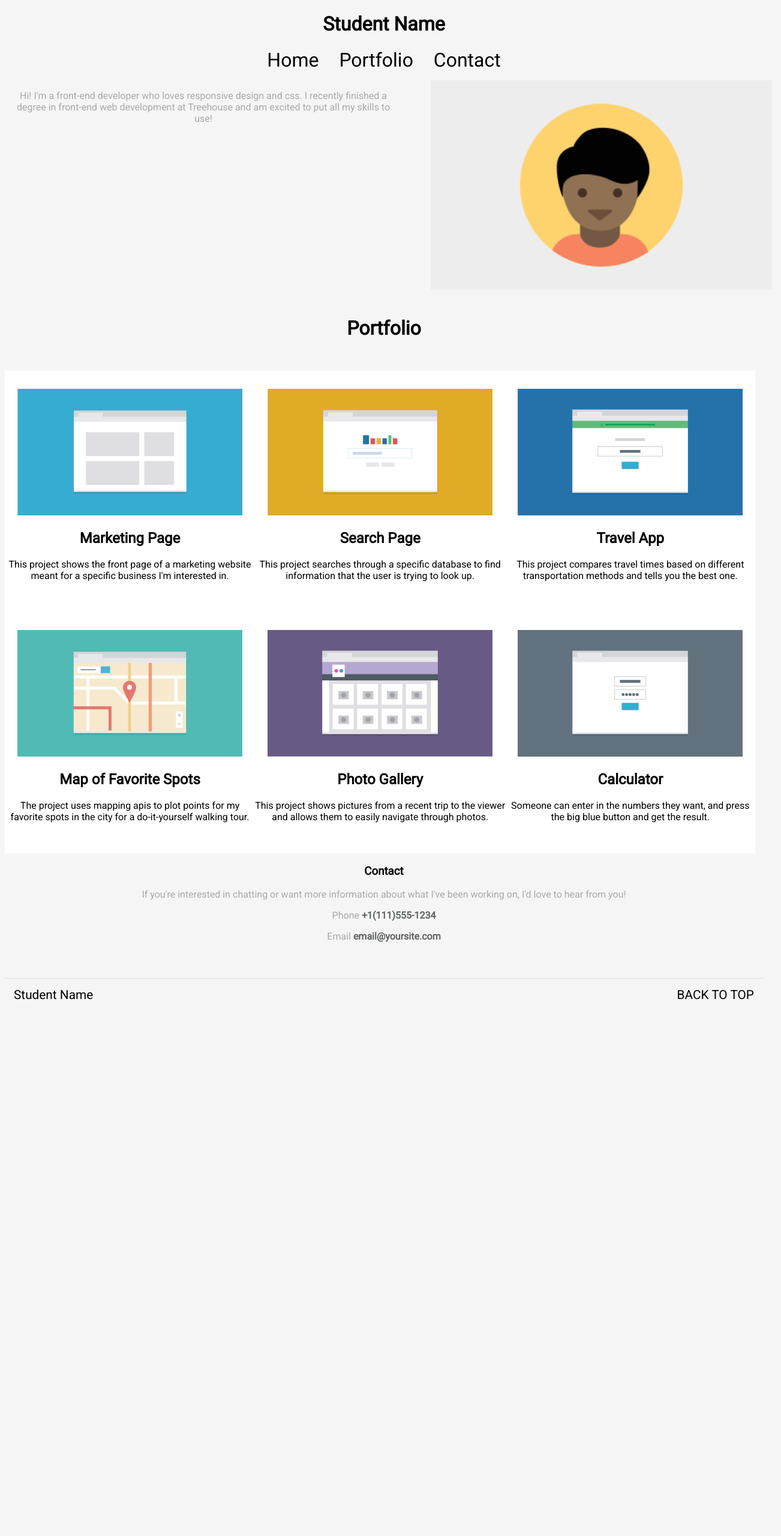
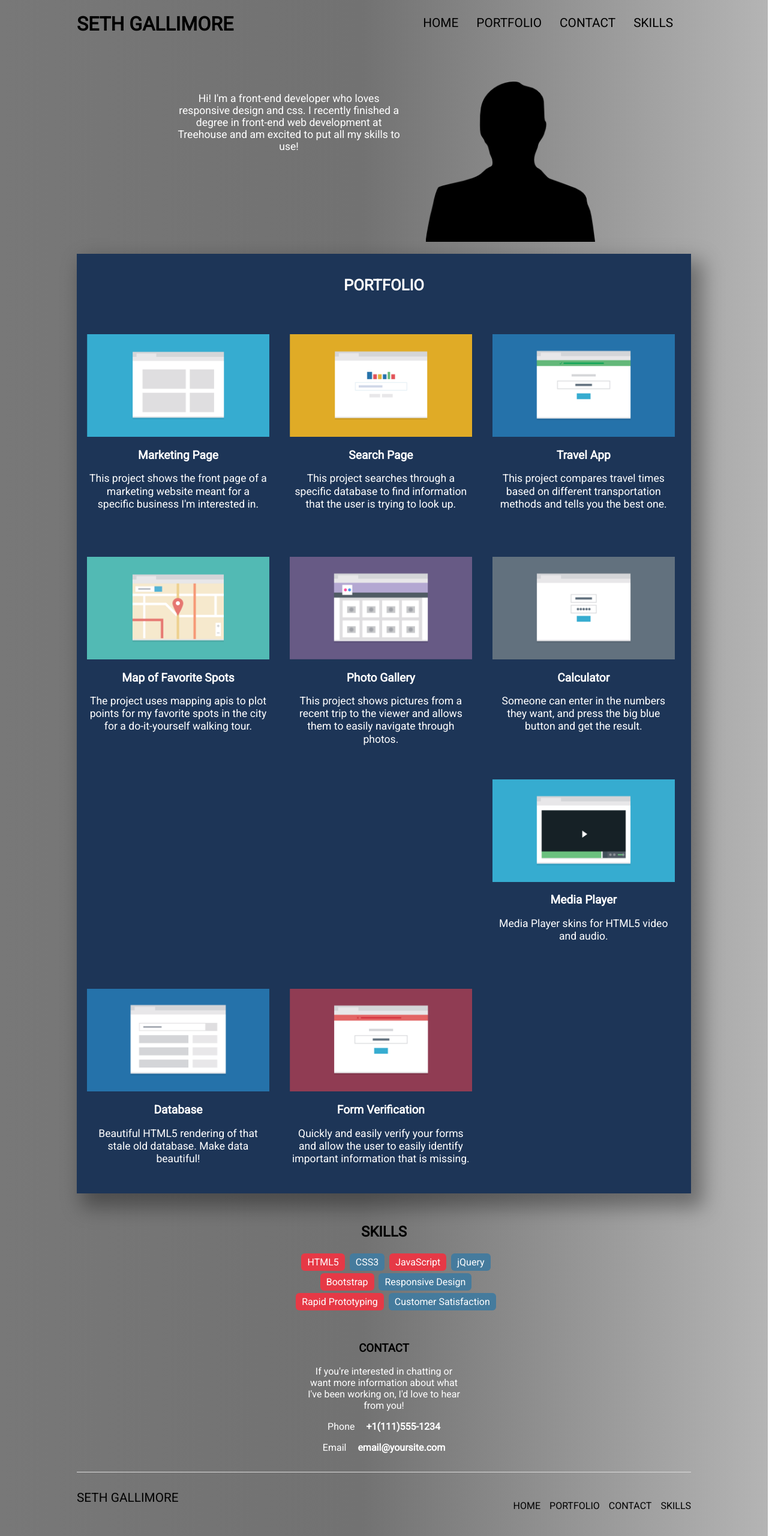
Before and after one commit to setggall/Responsive-Layout-Project, a plain HTML site: page index.html in a window 1280 px wide. Shown: the top 2560 px of the page at 60% size, 1302 px wide, since content can reach past the window. Before the commit the page ends 1681 px from the top, so only its background shows below. Drawn offline with Linux system fonts and the light colour scheme.

Commit message:
Finished Project maybe
Added Skills section, moved CSS files to own folder, added more
portfolio items.  General maintenance.

```diff
--- /dev/null
+++ b/css/styles.css
@@ -0,0 +1,300 @@
+body {
+  font-family: 'Roboto', sans-serif;
+  background: rgba(120,120,120,1);
+background: -moz-linear-gradient(left, rgba(120,120,120,1) 0%, rgba(115,115,115,1) 34%, rgba(114,114,114,1) 47%, rgba(112,112,112,0.52) 100%);
+background: -webkit-gradient(left top, right top, color-stop(0%, rgba(120,120,120,1)), color-stop(34%, rgba(115,115,115,1)), color-stop(47%, rgba(114,114,114,1)), color-stop(100%, rgba(112,112,112,0.52)));
+background: -webkit-linear-gradient(left, rgba(120,120,120,1) 0%, rgba(115,115,115,1) 34%, rgba(114,114,114,1) 47%, rgba(112,112,112,0.52) 100%);
+background: -o-linear-gradient(left, rgba(120,120,120,1) 0%, rgba(115,115,115,1) 34%, rgba(114,114,114,1) 47%, rgba(112,112,112,0.52) 100%);
+background: -ms-linear-gradient(left, rgba(120,120,120,1) 0%, rgba(115,115,115,1) 34%, rgba(114,114,114,1) 47%, rgba(112,112,112,0.52) 100%);
+background: linear-gradient(to right, rgba(120,120,120,1) 0%, rgba(115,115,115,1) 34%, rgba(114,114,114,1) 47%, rgba(112,112,112,0.52) 100%);
+filter: progid:DXImageTransform.Microsoft.gradient( startColorstr='#787878', endColorstr='#707070', GradientType=1 );
+}
+
+/********
+  Header
+********/
+
+.head-wrap {
+  margin-bottom: 15px;
+  text-align: center;
+}
+
+.head-wrap ul {
+  padding: 0 15px;
+}
+
+.head-wrap ul li {
+  margin: 0 auto;
+  list-style: none;
+  background: #fff;
+  margin-bottom: 10px;
+  padding: 10px 15px;
+}
+
+.head-wrap a {
+  text-decoration: none;
+  color: #000;
+  font-weight: 400;
+  font-size: 2em;
+  padding: 10px 35px;
+}
+
+/******************
+  CONTENT
+*******************/
+.container {
+  color: #fff;
+  text-align: center;
+  margin: 0 auto;
+  padding-bottom: 20px;
+}
+
+.profile-img {
+  display: block;
+  margin: 0 auto;
+  height: 75%;
+  width: 75%;
+}
+
+.portfolio {
+  background: #1d3557;
+  color: #fff;
+}
+
+.portfolio h1 {
+  padding-bottom: 20px;
+  text-align: center;
+}
+
+.content {
+  width: 100%;
+  display: block;
+  text-align: center;
+  padding-top: 20px;
+  padding-bottom: 30px;
+}
+
+.content img {
+  width: 90%;
+  margin-top: 10px;
+}
+
+.content h3,
+.content p {
+  line-height: 1.2em;
+  margin-bottom: 5%;
+}
+
+.skills {
+  width: 30%;
+  text-align: center;
+  margin: 0 auto;
+  padding-top: 30px;
+}
+
+.skills li {
+  border-radius: 6px;
+  display: inline-block;
+  background: #e63946;
+  color: #fff;
+  padding: 5px 10px;
+  margin: 2px;
+}
+
+.skills li:nth-child(even) {
+  background: #457b9d;
+}
+
+.contact {
+  text-align: center;
+  margin-bottom: 60px;
+  padding: 0 10px;
+}
+
+.contact p {
+  color: #fff;
+}
+
+.tel a,
+.mail a {
+  text-decoration: none;
+  color: #fff;
+}
+
+/******************
+  FOOTER
+*******************/
+footer {
+  border-top: 1px solid #dedede;
+  margin: 0 auto 20px;
+  padding: 15px;
+}
+
+footer a {
+  text-decoration: none;
+  color: #000;
+}
+
+.bottom-nav {
+  display: none;
+}
+
+.name {
+  display: inline-block;
+  float: left;
+  font-size: 1.3em;
+}
+
+.top {
+  display: inline-block;
+  float: right;
+  font-size: 1.3em;
+}
+
+/******************
+  MEDIA QUERIES
+*******************/
+
+@media (min-width: 768px) {
+
+header {
+  margin-bottom: 20px;
+}
+
+.head-wrap {
+  width: 90%;
+  margin: 0 auto;
+  padding-bottom: 30px;
+}
+
+.head-wrap ul,
+.head-wrap li {
+  display: inline;
+}
+
+.head-wrap ul li {
+  background: transparent;
+}
+
+.head-wrap a {
+  font-size: 1.3em;
+  padding: 0;
+}
+
+.container {
+  width: 90%;
+}
+
+.profile-img {
+  float: right;
+  width: 40%;
+  padding-left: 1.5em;
+}
+
+.container p {
+  float: left;
+  width: 55%;
+  font-size: 1.1em;
+}
+
+.portfolio {
+  width: 90%;
+  margin: 0 auto;
+  font-size: .8em;
+  padding-top: 20px;
+}
+
+.content {
+  float: left;
+  width: 50%;
+}
+
+.contact {
+  width: 60%;
+  margin: 0 auto;
+}
+
+.top {
+  display: none;
+}
+
+.bottom-nav {
+  display: inline;
+  float: right;
+}
+
+.bottom-nav ul {
+  float: right;
+}
+
+.bottom-nav li{
+  display: inline-block;
+  float: left;
+  margin-left: 15px;
+}
+
+footer {
+  margin: 0 auto;
+  padding: 30px 0 100px;
+  width: 80%;
+}
+
+  .clearfix::after {
+  		content: " ";
+  		display: table;
+  		clear: both;
+  	}
+}
+
+@media (min-width: 1024px) {
+
+.head-wrap {
+  width: 80%;
+}
+
+.head-wrap h1 {
+  display: inline;
+  float: left;
+}
+
+.head-wrap ul {
+  float: right;
+}
+
+.head-wrap li {
+  float: left;
+}
+
+.container {
+  width: 55%;
+}
+
+.portfolio {
+  width: 80%;
+  box-shadow: 14px 17px 31px 6px rgba(0,0,0,0.35);
+}
+
+.content {
+  width: 33%;
+}
+
+.content p {
+  font-size: 1.1rem;
+  padding-left: 20px;
+  padding-right: 20px;
+}
+
+.contact {
+  width: 20%;
+  padding: 15px 20px;
+}
+
+.tel,
+.mail {
+  color: #666;
+  font-weight: 900;
+  padding-left: 15px;
+}
+
+
+}
--- a/index.html
+++ b/index.html
@@ -1,74 +1,111 @@
 <!DOCTYPE html>
 
-<html>
+<html lang="en">
 <head>
   <link href="https://fonts.googleapis.com/css?family=Roboto" rel="stylesheet">
-  <link rel="stylesheet" href="styles.css" type="text/css">
+  <link rel="stylesheet" href="css/normalize.css" type="text/css">
+  <link rel="stylesheet" href="css/styles.css" type="text/css">
   <title>Responsive Design Project</title>
 </head>
 
 <body>
 
   <header>
-    <div class="head-wrap">
-    <h1>Student Name</h1>
+    <div class="head-wrap clearfix">
+    <h1>SETH GALLIMORE</h1>
     <ul>
-      <li><a href="#">Home</a></li>
-      <li><a href="#">Portfolio</a></li>
-      <li><a href="#">Contact</a></li>
+      <li><a href="#top">HOME</a></li>
+      <li><a href="#portolio">PORTFOLIO</a></li>
+      <li><a href="#contact">CONTACT</a></li>
+      <li><a href="#skills">SKILLS</a></li>
     </ul>
   </div>
   </header>
 
   <div class="container clearfix">
-    <img class="profile-img" src="Images/responsive-layout-profile.png" alt="Profile Image" />
+    <img class="profile-img" src="Images/silhouette-man.png" alt="Profile Image" />
 <p>Hi! I'm a front-end developer who loves responsive design and css. I recently finished a degree in front-end web development at Treehouse and am excited to put all my skills to use!</p>
 </div>
 
-  <div class="portfolio clearfix">
-    <h3>Portfolio</h3>
-    <div class="content num1">
+  <div class="portfolio clearfix" id="portfolio">
+    <h1>PORTFOLIO</h1>
+    <div class="content">
     <img src="Images/portfolio-1.png" alt="Marketing Page" />
     <h2>Marketing Page</h2>
     <p>This project shows the front page of a marketing website meant for a specific business I'm interested in.</p>
   </div>
-    <div class="content num2">
+    <div class="content">
     <img src="Images/portfolio-2.png" alt="Search Page" />
     <h2>Search Page</h2>
     <p>This project searches through a specific database to find information that the user is trying to look up.</p>
   </div>
-    <div class="content num3">
+    <div class="content">
     <img src="Images/portfolio-3.png" alt="Travel App" />
     <h2>Travel App</h2>
     <p>This project compares travel times based on different transportation methods and tells you the best one.</p>
   </div>
-  <div class="content num4">
+  <div class="content">
     <img src="Images/portfolio-6.png" alt="Map of Favorite Spots" />
     <h2>Map of Favorite Spots</h2>
     <p>The project uses mapping apis to plot points for my favorite spots in the city for a do-it-yourself walking tour.</p>
   </div>
-  <div class="content num5">
+  <div class="content">
     <img src="Images/portfolio-5.png" alt="Photo Gallery" />
     <h2>Photo Gallery</h2>
     <p>This project shows pictures from a recent trip to the viewer and allows them to easily navigate through photos.</p>
   </div>
-  <div class="content num6">
+  <div class="content">
     <img src="Images/portfolio-4.png" alt="Calculator" />
     <h2>Calculator</h2>
     <p>Someone can enter in the numbers they want, and press the big blue button and get the result.</p>
   </div>
+  <div class="content">
+    <img src="Images/portfolio-7.png" alt="Media Player" />
+    <h2>Media Player</h2>
+    <p>Media Player skins for HTML5 video and audio.</p>
+  </div>
+  <div class="content">
+    <img src="Images/portfolio-9.png" alt="Database" />
+    <h2>Database</h2>
+    <p>Beautiful HTML5 rendering of that stale old database.  Make data beautiful!</p>
+  </div>
+  <div class="content">
+    <img src="Images/portfolio-13.png" alt="Form Verification" />
+    <h2>Form Verification</h2>
+    <p>Quickly and easily verify your forms and allow the user to easily identify important information that is missing.</p>
+  </div>
   </div>
 
-  <div class="contact">
-    <h3>Contact</h3>
+  <div class="skills" id="skills">
+    <h2>SKILLS</h2>
+    <ul>
+      <li>HTML5</li>
+      <li>CSS3</li>
+      <li>JavaScript</li>
+      <li>jQuery</li>
+      <li>Bootstrap</li>
+      <li>Responsive Design</li>
+      <li>Rapid Prototyping</li>
+      <li>Customer Satisfaction</li>
+    </ul>
+  </div>
+
+  <div class="contact" id="contact">
+    <h3>CONTACT</h3>
     <p>If you're interested in chatting or want more information about what I've been working on, I'd love to hear from you!</p>
-    <p>Phone <b>+1(111)555-1234</b></p>
-    <p>Email <b>email@yoursite.com</b></p>
+    <p>Phone   <span class="tel"><a href="tel:1-111-555-1234">+1(111)555-1234</a></span></p>
+    <p>Email   <span class="mail"><a href="mailto: email@yoursite.com">email@yoursite.com</a></span></p>
   </div>
 
   <footer>
-    <a class="name" href="#">Student Name</a>
+    <a class="name" href="#">SETH GALLIMORE</a>
     <a class="top" href="#">BACK TO TOP</a>
+    <ul class="bottom-nav">
+      <li><a href="#top">HOME</a></li>
+      <li><a href="#portfolio">PORTFOLIO</a></li>
+      <li><a href="#contact">CONTACT</a></li>
+      <li><a href="#skills">SKILLS</a></li>
+    </ul>
   </footer>
 
 </body>
--- a/styles.css
+++ /dev/null
@@ -1,163 +0,0 @@
-body {
-  background-color: #f5f5f5;
-  font-family: 'Roboto', sans-serif;
-}
-
-/********
-  Header
-********/
-
-.head-wrap {
-  margin-bottom: 15px;
-  text-align: center;
-}
-
-.head-wrap ul {
-  padding: 0 15px;
-  margin: 0 auto;
-}
-
-.head-wrap ul li {
-  display: block;
-  margin: 0 auto;
-  list-style: none;
-  background: #fff;
-  margin-bottom: 10px;
-}
-
-.head-wrap a {
-  text-decoration: none;
-  color: #000;
-  font-weight: 400;
-  font-size: 2em;
-}
-
-/******************
-  CONTENT
-*******************/
-.container {
-  color: darkgray;
-  padding: 0 15px;
-  text-align: center;
-  margin: 0 auto;
-}
-
-.profile-img {
-  display: block;
-  margin: 0 auto;
-}
-
-.portfolio h3 {
-  padding-bottom: 20px;
-  text-align: center;
-}
-
-
-
-.content {
-  background: #fff;
-  width: 100%;
-  display: block;
-  text-align: center;
-  padding-top: 20px;
-  padding-bottom: 30px;
-}
-
-.content img {
-  width: 90%;
-  margin-top: 10px;
-}
-
-.content h3,
-.content p {
-  line-height: 1.2em;
-  margin-bottom: 5%;
-}
-
-.contact {
-  text-align: center;
-  margin-bottom: 60px;
-  padding: 0 10px;
-}
-
-.contact p {
-  color: darkgray;
-}
-
-.contact b {
-  color: #616363;
-}
-
-/******************
-  FOOTER
-*******************/
-footer {
-  border-top: 1px solid #dedede;
-  margin: 0 auto 20px;
-  padding: 15px;
-}
-
-footer a {
-  text-decoration: none;
-  color: #000;
-}
-
-.name {
-  display: inline-block;
-  float: left;
-  font-size: 1.3em;
-}
-
-.top {
-  display: inline-block;
-  float: right;
-  font-size: 1.3em;
-}
-
-/******************
-  MEDIA QUERIES
-*******************/
-
-@media (min-width: 768px) {
-  .head-wrap ul li {
-    display: inline-block;
-    margin: 0 15px;
-    background: transparent;
-  }
-
-  .container {
-    margin-bottom: 45px;
-    width: 100%;
-  }
-
-  .container p {
-    float: left;
-    width: 50%;
-  }
-
-  .profile-img {
-    float: right;
-    width: 45%;
-  }
-
-  .portfolio h3 {
-    font-size: 2em;
-  }
-
-  .content {
-    float:left;
-    width: 50%;
-  }
-
-  .clearfix::after {
-  		content: " ";
-  		display: table;
-  		clear: both;
-  	}
-}
-
-@media (min-width: 1024px) {
-  .content {
-    width: 33%;
-  }
-}
```
Also changed, not shown: Images/silhouette-man.png (added), css/normalize.css (added).
